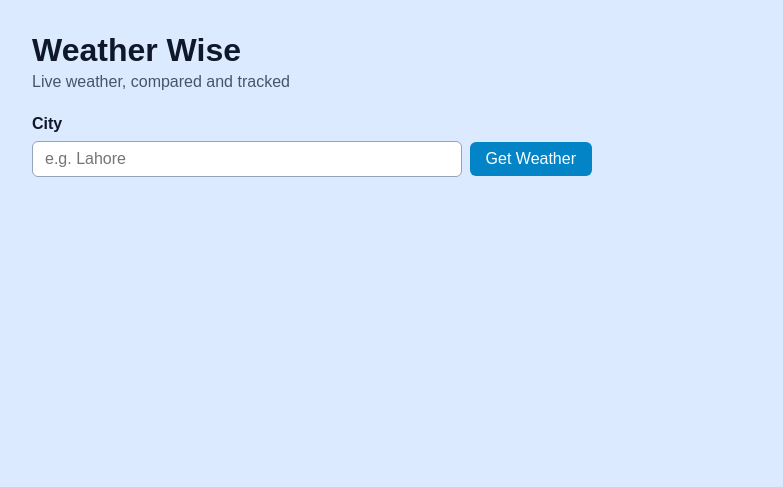
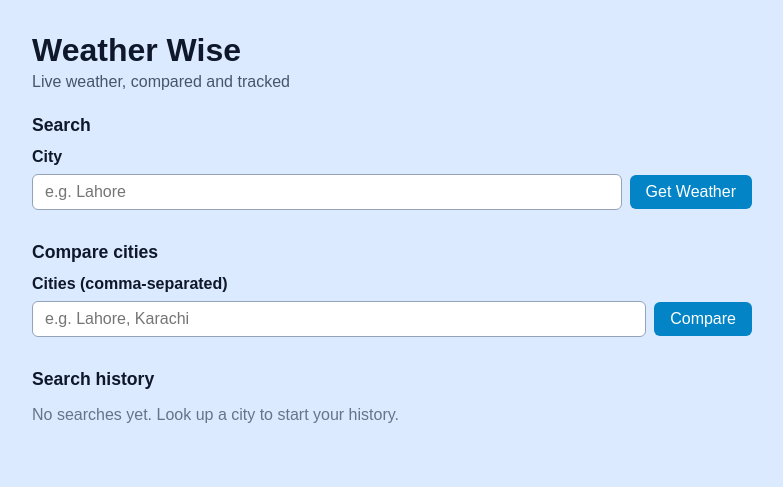
Before and after one commit to rameelfaraz/code_journal, a Flask app: page / in a window 1280 px wide. Shown: the top 487 px of the page, without its empty margins (0-783 px from the left). Run offline with Flask 3, Linux system fonts and the light colour scheme.

Commit message:
Added compare cities and CSV search history options in Flask UI (weather_wise)

```diff
--- a/code_journal/python/weather_wise/flask_app/app.py
+++ b/code_journal/python/weather_wise/flask_app/app.py
@@ -1,4 +1,4 @@
-"""Flask app with single-city weather search (Jinja)."""
+"""Flask app with search, compare, and history (Jinja)."""
 import os
 import sys
 
@@ -9,7 +9,7 @@ PROJECT_ROOT = os.path.abspath(os.path.join(BASE_DIR, ".."))
 STATIC_DIR = os.path.abspath(os.path.join(PROJECT_ROOT, "static"))
 
 sys.path.insert(0, PROJECT_ROOT)
-from weather_core import fetch_weather_for_city
+from weather_core import fetch_weather_for_city, get_search_history  # noqa: E402
 
 app = Flask(__name__, template_folder="templates", static_folder=STATIC_DIR)
 
@@ -17,13 +17,35 @@ app = Flask(__name__, template_folder="templates", static_folder=STATIC_DIR)
 @app.route("/", methods=["GET", "POST"])
 def index():
     result = None
+    compare_results = None
+
     if request.method == "POST":
-        city = (request.form.get("city") or "").strip()
-        if city:
-            result = fetch_weather_for_city(city)
-        else:
-            result = {"error": "Please enter a city name."}
-    return render_template("index.html", result=result)
+        form_type = request.form.get("form_type", "search")
+
+        if form_type == "search":
+            city = (request.form.get("city") or "").strip()
+            if city:
+                result = fetch_weather_for_city(city)
+            else:
+                result = {"error": "Please enter a city name."}
+
+        elif form_type == "compare":
+            cities_raw = request.form.get("cities") or ""
+            city_list = [c.strip() for c in cities_raw.split(",") if c.strip()]
+            if len(city_list) < 2:
+                compare_results = [{"error": "Enter at least two cities, separated by commas."}]
+            else:
+                compare_results = [fetch_weather_for_city(city) for city in city_list]
+
+    history_df = get_search_history()
+    history = history_df.to_dict(orient="records") if not history_df.empty else []
+
+    return render_template(
+        "index.html",
+        result=result,
+        compare_results=compare_results,
+        history=history,
+    )
 
 
 if __name__ == "__main__":
--- a/code_journal/python/weather_wise/flask_app/templates/index.html
+++ b/code_journal/python/weather_wise/flask_app/templates/index.html
@@ -10,7 +10,10 @@
   <h1>Weather Wise</h1>
   <p class="tagline">Live weather, compared and tracked</p>
 
+  <section>
+    <h2>Search</h2>
     <form method="POST" action="/">
+      <input type="hidden" name="form_type" value="search">
       <label for="city">City</label>
       <input type="text" id="city" name="city" placeholder="e.g. Lahore" required>
       <button type="submit">Get Weather</button>
@@ -20,11 +23,83 @@
       {% if result.error %}
         <p class="error">{{ result.error }}</p>
       {% else %}
-      <h2>{{ result.city }}, {{ result.country }}</h2>
+        <h3>{{ result.city }}, {{ result.country }}</h3>
         <p>{{ result.temperature }}°C — {{ result.condition }}</p>
         <p>Wind: {{ result.windspeed }} km/h</p>
         <p>{{ result.recommendation }}</p>
       {% endif %}
     {% endif %}
+  </section>
+
+  <section>
+    <h2>Compare cities</h2>
+    <form method="POST" action="/">
+      <input type="hidden" name="form_type" value="compare">
+      <label for="cities">Cities (comma-separated)</label>
+      <input type="text" id="cities" name="cities" placeholder="e.g. Lahore, Karachi" required>
+      <button type="submit">Compare</button>
+    </form>
+
+    {% if compare_results %}
+      <table>
+        <thead>
+          <tr>
+            <th>City</th>
+            <th>Country</th>
+            <th>Temperature</th>
+            <th>Wind</th>
+            <th>Condition</th>
+          </tr>
+        </thead>
+        <tbody>
+          {% for row in compare_results %}
+            {% if row.error %}
+              <tr><td colspan="5" class="error">{{ row.error }}</td></tr>
+            {% else %}
+              <tr>
+                <td>{{ row.city }}</td>
+                <td>{{ row.country }}</td>
+                <td>{{ row.temperature }}°C</td>
+                <td>{{ row.windspeed }} km/h</td>
+                <td>{{ row.condition }}</td>
+              </tr>
+            {% endif %}
+          {% endfor %}
+        </tbody>
+      </table>
+    {% endif %}
+  </section>
+
+  <section>
+    <h2>Search history</h2>
+    {% if history %}
+      <table>
+        <thead>
+          <tr>
+            <th>Timestamp</th>
+            <th>City</th>
+            <th>Country</th>
+            <th>Temperature</th>
+            <th>Wind</th>
+            <th>Condition</th>
+          </tr>
+        </thead>
+        <tbody>
+          {% for row in history %}
+            <tr>
+              <td>{{ row.Timestamp }}</td>
+              <td>{{ row.City }}</td>
+              <td>{{ row.Country }}</td>
+              <td>{{ row.Temperature }}°C</td>
+              <td>{{ row.WindSpeed }} km/h</td>
+              <td>{{ row.Condition }}</td>
+            </tr>
+          {% endfor %}
+        </tbody>
+      </table>
+    {% else %}
+      <p class="empty">No searches yet. Look up a city to start your history.</p>
+    {% endif %}
+  </section>
 </body>
 </html>
--- a/code_journal/python/weather_wise/static/css/style.css
+++ b/code_journal/python/weather_wise/static/css/style.css
@@ -4,34 +4,27 @@ body {
   font-family: sans-serif;
   background: #dbeafe;
   color: #0f172a;
-  max-width: 560px;
+  max-width: 720px;
 }
 
-h1 {
-  margin: 0 0 0.25rem 0;
-}
-
-.tagline {
-  margin: 0 0 1.5rem 0;
-  color: #475569;
-}
+h1 { margin: 0 0 0.25rem 0; }
+.tagline { margin: 0 0 1.5rem 0; color: #475569; }
+section { margin-bottom: 2rem; }
+h2 { font-size: 1.1rem; margin-bottom: 0.75rem; }
 
 form {
   display: flex;
   flex-wrap: wrap;
   gap: 0.5rem;
   align-items: center;
-  margin-bottom: 1.5rem;
+  margin-bottom: 1rem;
 }
 
-label {
-  font-weight: 600;
-  width: 100%;
-}
+label { font-weight: 600; width: 100%; }
 
 input[type="text"] {
   flex: 1;
-  min-width: 180px;
+  min-width: 200px;
   padding: 0.5rem 0.75rem;
   border: 1px solid #94a3b8;
   border-radius: 6px;
@@ -48,14 +41,30 @@ button {
   cursor: pointer;
 }
 
-button:hover {
-  background: #0369a1;
+button:hover { background: #0369a1; }
+
+table {
+  width: 100%;
+  border-collapse: collapse;
+  background: #fff;
+  border-radius: 8px;
+  overflow: hidden;
+  font-size: 0.9rem;
 }
 
-.error {
-  color: #b91c1c;
+th, td {
+  padding: 0.6rem 0.75rem;
+  text-align: left;
+  border-bottom: 1px solid #e2e8f0;
 }
 
-h2 {
-  margin-bottom: 0.5rem;
+th {
+  background: #f1f5f9;
+  font-size: 0.75rem;
+  text-transform: uppercase;
+  letter-spacing: 0.04em;
+  color: #64748b;
 }
+
+.error { color: #b91c1c; }
+.empty { color: #64748b; }
```
Lines whose indentation alone changed are shown as unchanged.
